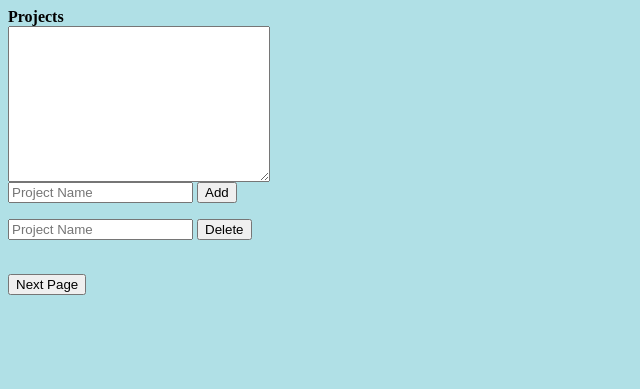
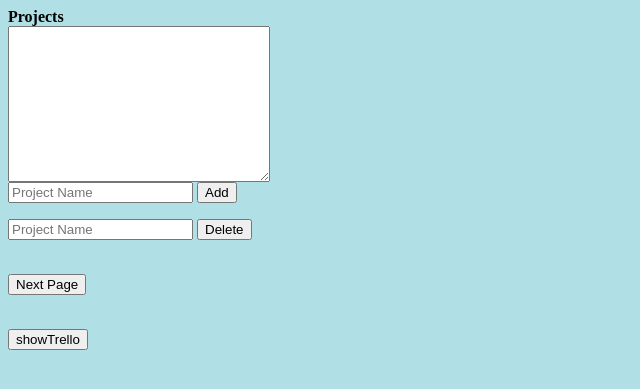
Before and after one commit to PlanAndCode/PlanAndCode, a Django app: template Django_planandcode/templates/page2.html in a window 1280 px wide. Shown: the top 389 px of the page, without its empty margins (0-640 px from the left). Run offline with Django 3.2, Linux system fonts and the light colour scheme; the template is opened without the code that fills it, so the values that code supplies are empty.

Commit message:
Update page2.html

```diff
--- a/Django_planandcode/templates/page2.html
+++ b/Django_planandcode/templates/page2.html
@@ -28,7 +28,11 @@
     <input type="submit" value="Next Page" />
 
 </form>
+<br>
+<form action="{% url 'showTrello' %}" >
+    <input type="submit" value="showTrello" />
 
+</form>
 {% endblock %}
 </body>
 </html>
```
